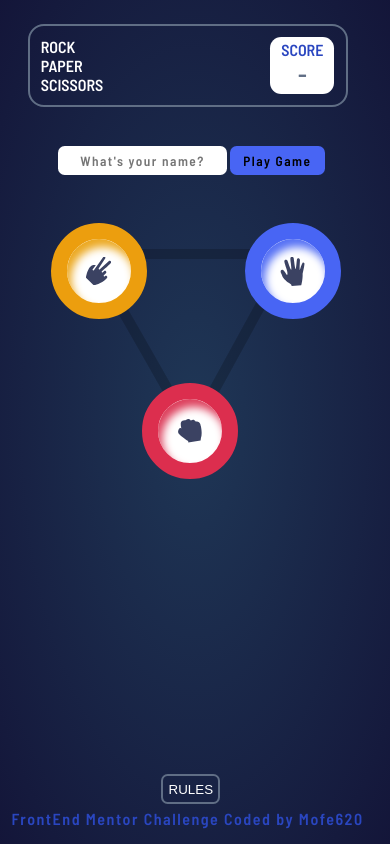
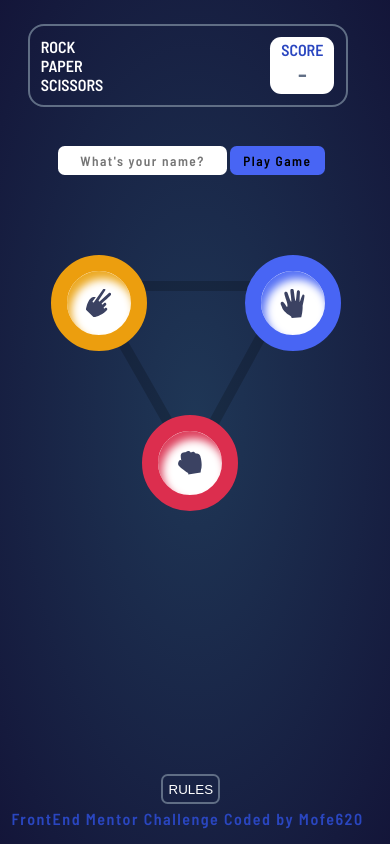
Before and after one commit to Mofe620/rock-paper-scissors, a plain HTML site: page index.html in a window 390 px wide. Drawn offline with nearby package versions, Linux system fonts and the light colour scheme.

Commit message:
..updated paper.css

```diff
--- a/paper.css
+++ b/paper.css
@@ -323,8 +323,7 @@ footer {
     }
     .container {
         width: 350px;
-        margin: -2em auto 0em;
-        z-index: -1;
+        margin: 0em auto 0em;
     }
     .tri-image {
         transform: scale(0.7);
```
